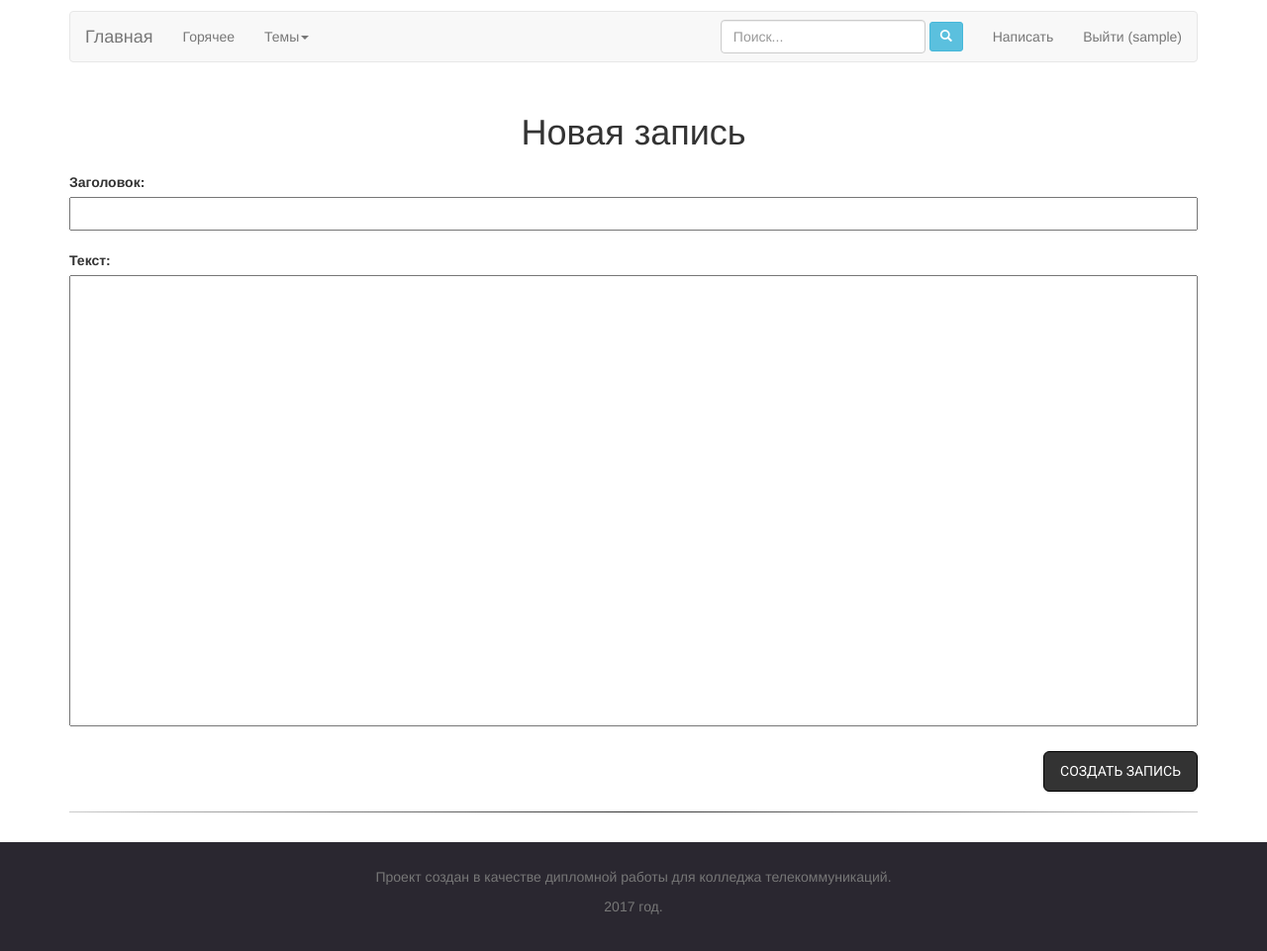
After one commit to Nekr0bz/Blog, a Django app: page /addarticle/ in a window 1280 px wide. The commit adds this page. Shown: the whole page at 99% size. Run offline with Django 3.2, Linux system fonts and the light colour scheme; the visitor is signed in with stand-in values (Sample User, id 1); some libraries are stand-ins or nearby versions; some web fonts are replaced.

Commit message:
Добавление записей

```diff
--- a/article/static/article/css/style.css
+++ b/article/static/article/css/style.css
@@ -196,16 +196,71 @@ textarea{
 textarea:focus{
     outline: none !important;
     border:1px solid black;
+    box-shadow: 0 0 3px black;
+    outline-color: black;
 }
 
-.addcomment button{
+button.add{
     background-color: #333;
     color: white;
     border: 1px solid black;
 
 }
 
-.addcomment button:hover{
+button.add:hover{
     background-color: rgba(51, 51, 51, 0.91);;
     color: white;
 }
+
+button.add:focus{
+    outline-color: #333;
+}
+
+.add span{
+    font-family: Roboto,sans-serif;
+    text-transform: uppercase;
+}
+
+.addcomment{
+    margin-bottom: 20px;
+}
+
+.addcomment button{
+    font-size: 12px;
+}
+
+.addarticle input{
+    padding-left: 5px;
+    width: 100%;
+    color: #333;
+    font-family: Roboto Slab,Lucida Bright,Verdana,Georgia,serif;
+    font-size: 20px;
+    font-weight: 400;
+}
+
+.addarticle input:focus{
+    border:1px solid black;
+    box-shadow: 0 0 3px black;
+    outline-color: black;
+}
+
+.addarticle textarea{
+    padding-left: 5px;
+    font-family: Roboto Slab,Lucida Bright,Verdana,Georgia,serif;
+    font-weight: 300;
+    font-size: 17px;
+    line-height: 30.005px;
+    color: #333;
+}
+
+.addarticle h1{
+    margin-bottom: 20px;
+}
+
+.addarticle .item{
+    margin-bottom: 20px;
+}
+
+.addarticle button{
+    font-size: 14px;
+}
--- a/article/static/article/js/common.js
+++ b/article/static/article/js/common.js
@@ -4,7 +4,7 @@
 
 		initialize : function () {
             app.setUpListeners();
-            app.autoresizeTextarea();
+                app.autoresizeTextarea();
 		},
 
         autoresizeTextarea: function () {
--- /dev/null
+++ b/article/templates/article/addarticle.html
@@ -0,0 +1,26 @@
+{% extends 'article/main.html' %}
+{% load staticfiles %}
+
+{% block content %}
+<div class="container">
+    <form action="{% url 'article:add_article' %}" method="post">{% csrf_token %}
+        <div class="addarticle">
+            <h1 align="center">Новая запись</h1>
+            <div class="item">
+                <label for="article_title">Заголовок:</label><br>
+                <input type="text" name="article_title">
+            </div>
+            <div class="item">
+                <label for="article_text">Текст:</label>
+                <textarea name="article_text" rows="15" data-autoresize></textarea>
+            </div>
+            <div class="item" align="right">
+                <button type="submit" class="add btn btn-lg">
+                    <span>Создать запись</span>
+                </button>
+            </div>
+        </div>
+        <hr class="article-detail">
+    </form>
+</div>
+{% endblock %}
--- a/article/templates/article/detail.html
+++ b/article/templates/article/detail.html
@@ -37,10 +37,12 @@
         <!--TODO: обдумать комменты!-->
         {% if user.is_authenticated %}
             <div class="addcomment">
-                <form action='{% url 'article:addcomment' article.id %}' method="post">{% csrf_token %}
+                <form action='{% url 'article:add_comment' article.id %}' method="post">{% csrf_token %}
                     <textarea data-autoresize rows="2" placeholder="Написать комментарий..." name="comment_text"></textarea>
                     <div align="right">
-                        <button class="btn btn-sm" type="submit">Добавить комментарий</button>
+                        <button class="add btn " type="submit">
+                            <span>Добавить комментарий</span>
+                        </button>
                     </div>
                 </form>
             </div>
--- a/article/templates/article/main.html
+++ b/article/templates/article/main.html
@@ -122,7 +122,6 @@
         <!-- Navigation bar ================================================== -->
         <!-- TODO: ПЕРЕДЕЛАТЬ АДАПТИВ!
              TODO: ПЕРЕДАЛТЬ ТОП БАР -->
-
         <header class="navbar" id="top">
             <div class="container">
                 <nav class="navbar navbar-default">
@@ -152,6 +151,7 @@
                             </ul>
                             <ul class="nav navbar-nav navbar-right">
                                 {% if user.is_authenticated %}
+                                    <li><a href="{% url 'article:add_article' %}">Написать</a></li>
                                     <li><a href="{% url 'loginsys:logout' %}">Выйти ({{ user.username }})</a></li>
                                 {% else %}
                                     <li><a class="showForm" href="#ModalAuthRegister">Регистрация</a></li>
--- a/article/urls.py
+++ b/article/urls.py
@@ -5,5 +5,6 @@ urlpatterns = [
     url(r'^$', views.index, name='index'),
     url(r'^(?P<article_id>[0-9]+)/$', views.detail, name='detail'),
     url(r'^ratecontrol/$', views.rate_control, name='rate_control'),
-    url(r'^addcomment/(?P<article_id>[0-9]+)/$', views.addcomment, name='addcomment'),
+    url(r'^addarticle/$', views.addarticle, name='add_article'),
+    url(r'^addcomment/(?P<article_id>[0-9]+)/$', views.addcomment, name='add_comment'),
 ]
--- a/article/views.py
+++ b/article/views.py
@@ -32,8 +32,8 @@ def rate_control(request):
         vote = request.GET['vote']
         num_vote = 1 if vote == 'like' else -1
         Obj = (Article if (table_type == 'article') else Comments).objects.get(id=table_id)
+        other = 'like' if vote == 'dislike' else 'dislike'
 
-        other = 'like' if vote == 'dislike' else 'dislike'
         for k in Obj.__dict__.keys():
             if ('_'+vote in k):
                 active_rate = k
@@ -58,6 +58,7 @@ def rate_control(request):
                 rate_obj.rate_vote = num_vote
                 Obj.__dict__[active_rate] += 1
                 Obj.__dict__[other_rate] -= 1
+
         except ObjectDoesNotExist:
             # ещё не оценивал
             rate_obj = request.user.rate_set.create(
@@ -74,9 +75,25 @@ def rate_control(request):
     else:
         raise Http404()
 
+#TODO: валидация текста!
+def addarticle(request):
+    if request.user.is_authenticated() == False:
+        raise Http404()
+
+    if request.POST:
+        article_title = request.POST['article_title']
+        article_text = request.POST['article_text']
+        request.user.article_set.create(
+            article_title=article_title,
+            article_text=article_text,
+            article_datetime=timezone.now()
+        )
+        return redirect('/')
+    else:
+        return render(request, 'article/addarticle.html')
+
 def addcomment(request, article_id):
-    if request.POST:
-        #TODO: валидация текста
+    if request.POST and request.user.is_authenticated():
         comment_text = request.POST['comment_text']
         article = get_object_or_404(Article, id=article_id)
         article.comments_set.create(
--- a/loginsys/views.py
+++ b/loginsys/views.py
@@ -6,6 +6,7 @@ from django.contrib.auth.models import User
 from django.db.utils import IntegrityError
 from django.http import HttpResponse, Http404
 
+from article.views import index
 
 def login(request):
     if request.POST:
@@ -28,9 +29,8 @@ def login(request):
 
 
 def logout(request):
-    path = request.META['HTTP_REFERER']
     auth.logout(request)
-    return redirect(path)
+    return redirect('/')
 
 
 def register(request):
```
